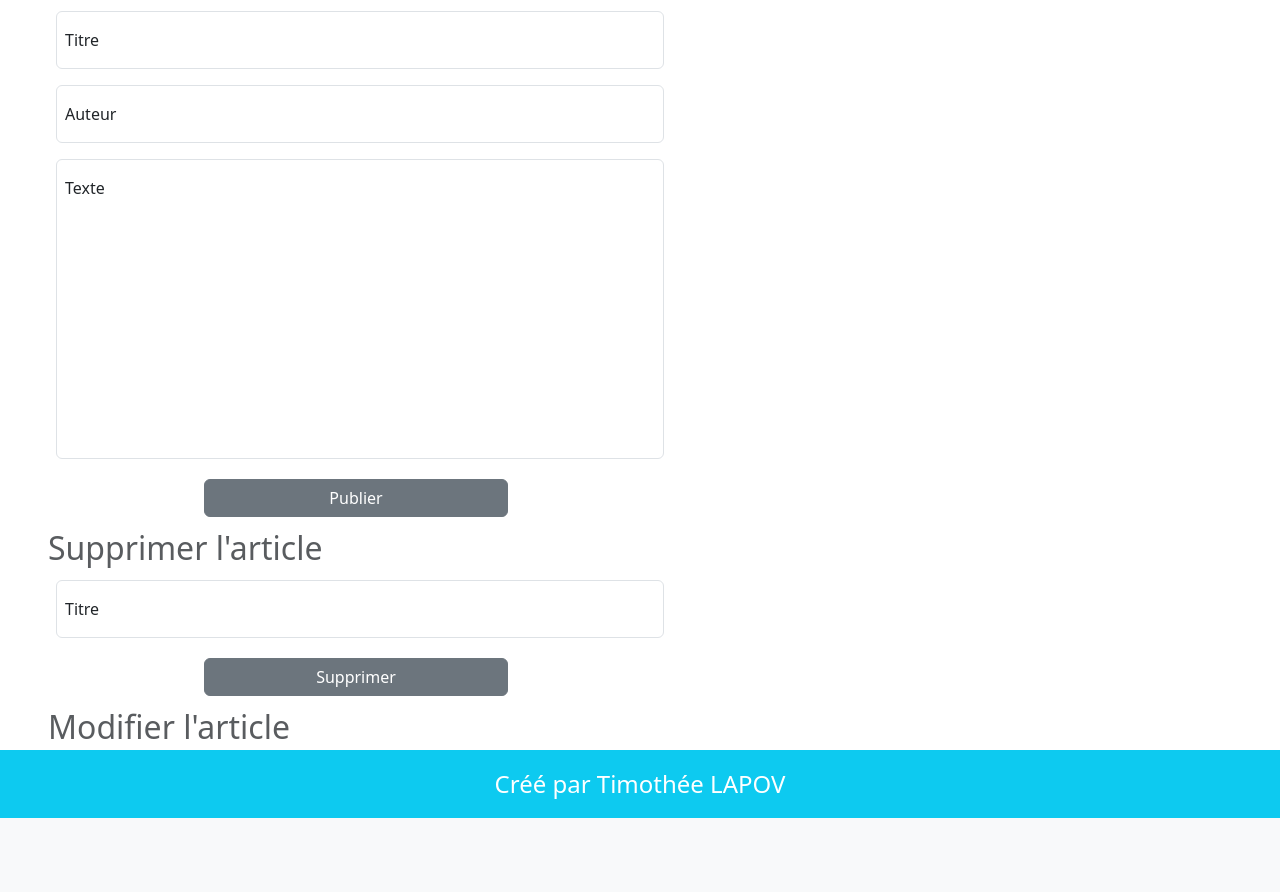
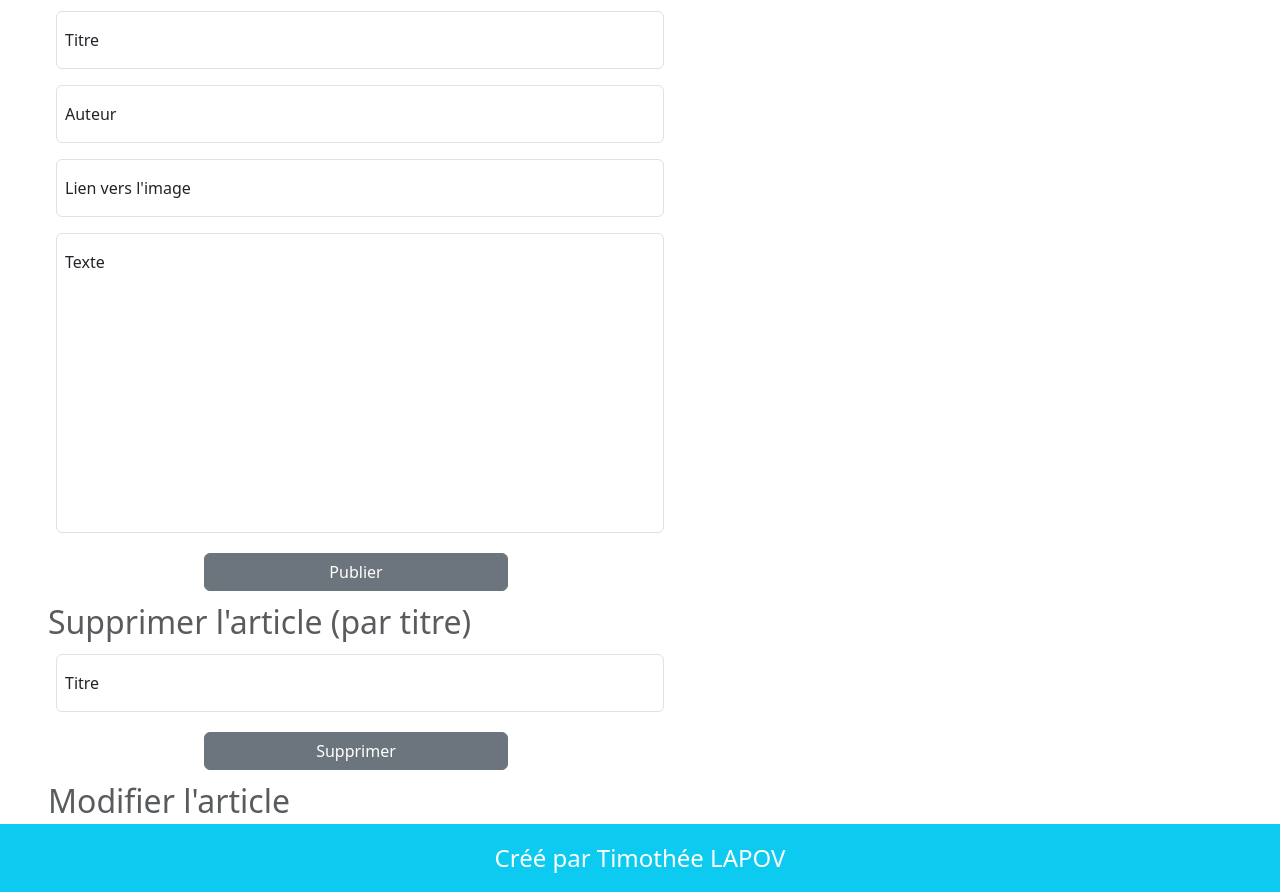
Before and after one commit to timlapov/dauphine, a PHP site: page /dauphine/admin/index.php in a window 1280 px wide. Shown: the part 175-1067 px from the top of the page. Before the commit the page ends 993 px from the top, so only its background shows below. Run offline with PHP 8.4, Linux system fonts and the light colour scheme; a user stored in the database is signed in.

Commit message:
Functionality of adding a new article has been implemented

```diff
--- a/admin/index.php
+++ b/admin/index.php
@@ -16,13 +16,32 @@ try {
     echo $e->getMessage();
     exit;
 }
+
+//Traitement de l'ajout d'un article
+if ($_SERVER["REQUEST_METHOD"] == "POST" && isset($_POST["title"]) && isset($_POST["author"]) && isset($_POST["text"]) && isset($_POST["imageUrl"])) {
+    $title = htmlspecialchars($_POST["title"]);
+    $author = htmlspecialchars($_POST["author"]);
+    $text = htmlspecialchars($_POST["text"]);
+    $imageUrl = htmlspecialchars($_POST["imageUrl"]);
+
+    if (!empty(trim($title)) && !empty(trim($author)) && !empty(trim($text)) && !empty(trim($imageUrl))) {
+        $addedNews = addNews($pdo, $title, $author, $text, $imageUrl);
+        if ($addedNews == 1) {
+            echo ("<p class='text-success text-center'>L'information a été ajouté avec succès.</p>");
+        }
+    } else {
+        echo ("<p class='text-danger text-center'>Remplir tous les champs pour ajouter un article !</p>");
+    }
+
+}
+
 //Traitement suppression d'un article
 if ($_SERVER["REQUEST_METHOD"] == "POST" && isset($_POST["deleteByTitle"])) {
     $newsToDelete = $_POST["deleteByTitle"];
     if (!empty($newsToDelete)) {
         $deletedRows = deleteNews($pdo, $newsToDelete);
         if ($deletedRows > 0) {
-            echo ("<p class='text-success text-center'>L'information a été supprimée avec succès. {$deletedRows} articles supprimés au total</p>");
+            echo ("<p class='text-success text-center'>L'information a été supprimée avec succès. $deletedRows articles supprimés au total</p>");
         } else {
             echo ("<p class='text-danger text-center'>Je n'ai pas trouvé d'article avec ce titre.</p>");
         }
@@ -39,16 +58,20 @@ if ($_SERVER["REQUEST_METHOD"] == "POST" && isset($_POST["deleteByTitle"])) {
     <div class="d-flex flex-column justify-content-center ms-5">
         <form class="text-center p-1 col-6" method="POST" action="index.php">
             <div class="form-floating mb-3">
-                <input type="text" class="form-control m-1" name="titre" id="titre" placeholder="titre">
-                <label for="titre">Titre</label>
+                <input type="text" class="form-control m-1" name="title" id="title" placeholder="title">
+                <label for="title">Titre</label>
             </div>
             <div class="form-floating mb-3">
-                <input type="text" class="form-control m-1" name="auteur" id="auteur" placeholder="auteur">
-                <label for="auteur">Auteur</label>
+                <input type="text" class="form-control m-1" name="author" id="author" placeholder="author">
+                <label for="author">Auteur</label>
             </div>
             <div class="form-floating mb-3">
-                <input type="text" class="form-control m-1" name="auteur" id="auteur" placeholder="auteur" style="height: 300px">
-                <label for="auteur">Texte</label>
+                <input type="text" class="form-control m-1" name="imageUrl" id="imageUrl" placeholder="imageUrl">
+                <label for="imageUrl">Lien vers l'image</label>
+            </div>
+            <div class="form-floating mb-3">
+                <input type="text" class="form-control m-1" name="text" id="text" placeholder="text" style="height: 300px">
+                <label for="text">Texte</label>
             </div>
             <input type="submit" class="btn btn-secondary m-1 col-6" value="Publier">
             <?php
@@ -60,7 +83,7 @@ if ($_SERVER["REQUEST_METHOD"] == "POST" && isset($_POST["deleteByTitle"])) {
         </form>
     </div>
 
-    <h2 class="text-muted m-1 ms-5">Supprimer l'article</h2>
+    <h2 class="text-muted m-1 ms-5">Supprimer l'article (par titre)</h2>
     <div class="d-flex flex-column justify-content-center ms-5">
         <form class="text-center p-1 col-6" method="POST" action="index.php">
             <div class="form-floating mb-3">
@@ -79,6 +102,8 @@ if ($_SERVER["REQUEST_METHOD"] == "POST" && isset($_POST["deleteByTitle"])) {
 
     <h2 class="text-muted m-1 ms-5">Modifier l'article</h2>
 
+
+
 <?php
 include_once("../block/footer.php");
 ?>
--- a/index.php
+++ b/index.php
@@ -2,7 +2,7 @@
 require_once("utils/databaseManager.php");
 include_once(__DIR__ . "/block/header.php");
 include_once(__DIR__ . "/block/navbar.php");
-$title = "Bienvenue sur notre site d'actualités";
+$pageName = "Bienvenue sur notre site d'actualités";
 
 try {
     $pdo = connectDB();
@@ -15,7 +15,7 @@ try {
 $news = getAllNews($pdo);
 ?>
 
-<h1 class="text-center m-3"><?=$title?></h1>
+<h1 class="text-center m-3"><?=$pageName?></h1>
 
 <!--<div class="d-flex justify-content-center align-items-center" style="min-height:100vh;">-->
 <div class="d-flex flex-column justify-content-center align-items-center">
--- a/login.php
+++ b/login.php
@@ -2,7 +2,7 @@
 require_once (__DIR__ ."/utils/databaseManager.php");
 include_once(__DIR__ . "/block/header.php");
 include_once(__DIR__ . "/block/navbar.php");
-$title = "Login";
+$pageName = "Login";
 
 $errors = [];
 if (
@@ -34,7 +34,7 @@ if (
 }
 ?>
 
-    <h1 class="text-center m-3"><?=$title?></h1>
+    <h1 class="text-center m-3"><?=$pageName?></h1>
     <div class="d-flex flex-column justify-content-center align-items-center">
     <form class="text-center p-5 col-5" method="POST" action="login.php">
         <div class="form-floating mb-3">
--- a/utils/databaseManager.php
+++ b/utils/databaseManager.php
@@ -29,3 +29,18 @@ function deleteNews(PDO $pdo, $title) {
 //    );
     return $stmt->rowCount();
 }
+
+function addNews(PDO $pdo, $title, $author, $content, $imageUrl) {
+    $stmt = $pdo->prepare("INSERT INTO annonce
+    (imageUrl, contenu, titre, auteur, datePublication)
+    VALUES (:imageUrl, :contenu, :titre, :auteur, :datePublication)");
+    $datePublication = date('Y-m-d H:i:s');
+    $stmt->bindParam(':imageUrl', $imageUrl);
+    $stmt->bindParam(':contenu', $content);
+    $stmt->bindParam(':titre', $title);
+    $stmt->bindParam(':auteur', $author);
+    $stmt->bindParam(':datePublication', $datePublication);
+    $stmt->execute();
+
+    return $stmt->rowCount();
+}
```
